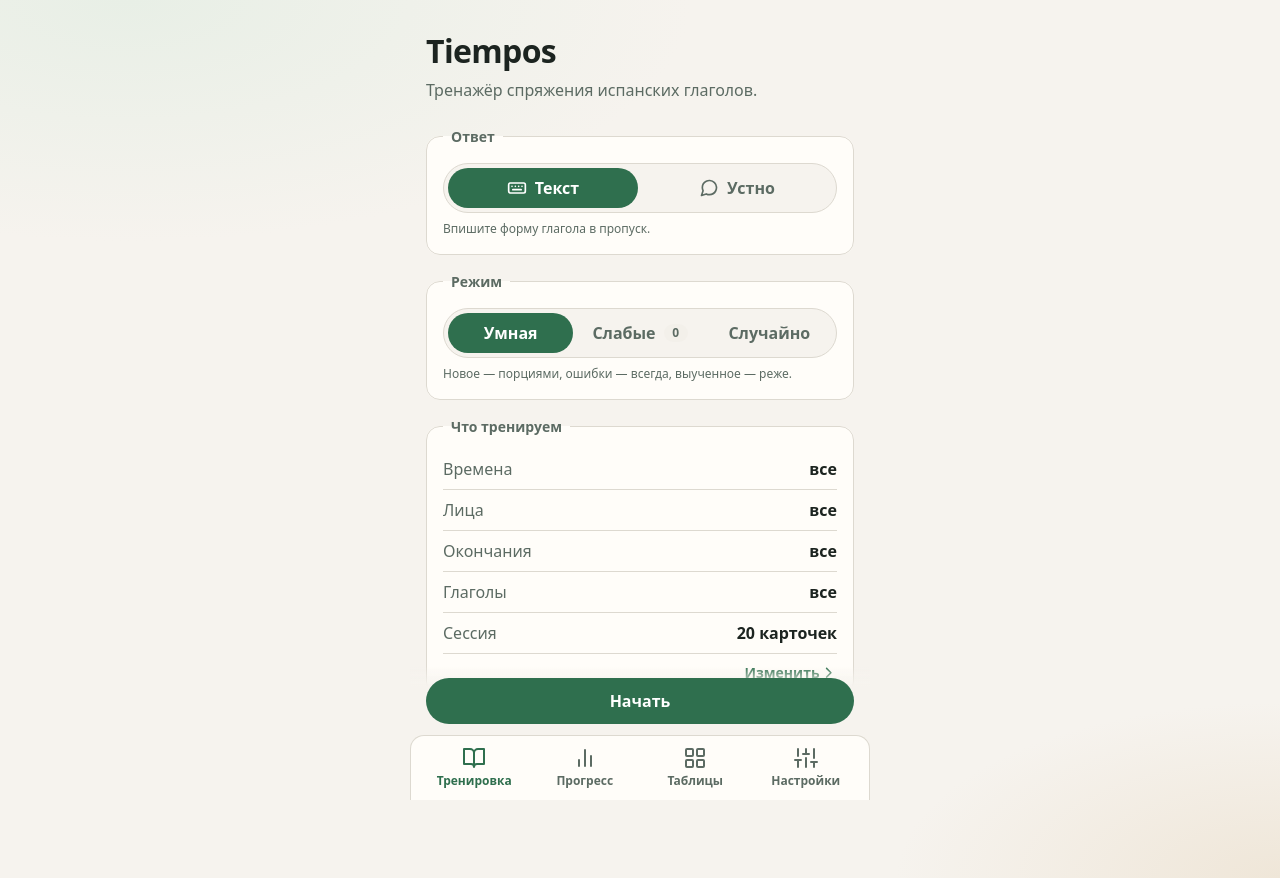
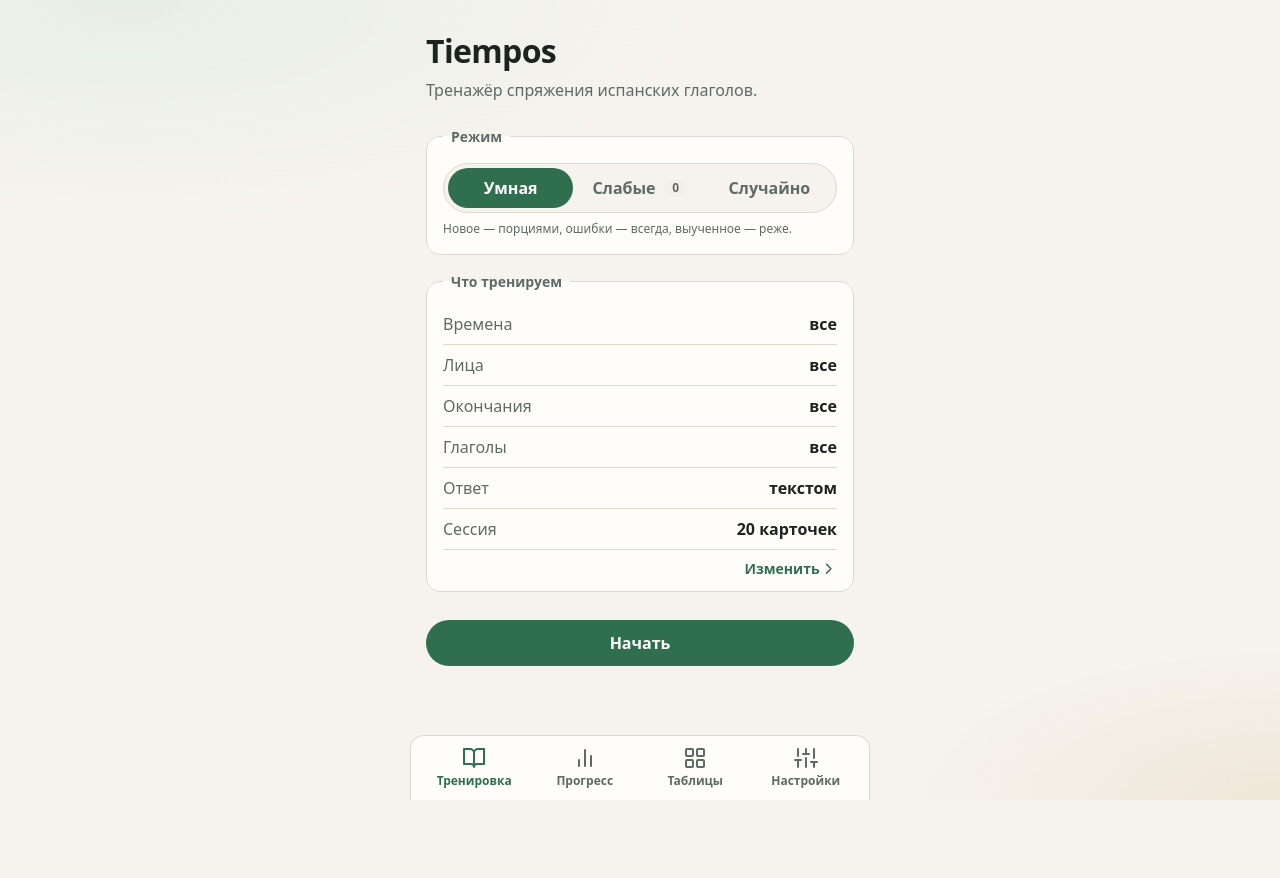
Before and after one commit to bartenev/tiempos, a Vue app: page / in a window 1280 px wide. After the commit the page ends 800 px from the top, so only its background shows below. Built offline with nearby package versions, Linux system fonts and the light colour scheme.

Commit message:
Move the text/oral switch from home to settings
The home summary «Что тренируем» gets an «Ответ» row instead.
Also fixes the oral hint for verbs: «откройте её», not «его».

Co-Authored-By: Claude Opus 5.5 <noreply@anthropic.com>

```diff
--- a/src/components/HomePanel.vue
+++ b/src/components/HomePanel.vue
@@ -109,41 +109,6 @@ function start() {
       </button>
     </div>
 
-    <fieldset class="group home__answer">
-      <legend class="group__legend home__answer-legend">Ответ</legend>
-      <div class="segmented home__answer-switch" role="radiogroup" aria-label="Как отвечать">
-        <button
-          class="segmented__item home__answer-text"
-          :class="{ 'segmented__item--active': settings.answer === 'text' }"
-          type="button"
-          role="radio"
-          :aria-checked="settings.answer === 'text'"
-          @click="settings.answer = 'text'"
-        >
-          <Icon name="keyboard" />Текст
-        </button>
-        <button
-          class="segmented__item home__answer-oral"
-          :class="{ 'segmented__item--active': settings.answer === 'oral' }"
-          type="button"
-          role="radio"
-          :aria-checked="settings.answer === 'oral'"
-          @click="settings.answer = 'oral'"
-        >
-          <Icon name="speech" />Устно
-        </button>
-      </div>
-      <p class="group__note home__answer-note">
-        {{
-          settings.answer === 'oral'
-            ? `Скажите ${isBook ? 'ответ' : 'форму'} вслух, откройте его и отметьте себя.`
-            : isBook
-              ? 'Впишите ответ в пропуск или выберите вариант.'
-              : 'Впишите форму глагола в пропуск.'
-        }}
-      </p>
-    </fieldset>
-
     <fieldset class="group home__mode">
       <legend class="group__legend home__mode-legend">Режим</legend>
       <div class="segmented home__mode-switch" role="radiogroup" aria-label="Режим">
@@ -185,6 +150,10 @@ function start() {
           <span class="home__filter-value">{{ bookSummary.exercises }}</span>
         </span>
         <span class="home__filter">
+          <span class="home__filter-name">Ответ</span>
+          <span class="home__filter-value">{{ bookSummary.answer }}</span>
+        </span>
+        <span class="home__filter">
           <span class="home__filter-name">Сессия</span>
           <span class="home__filter-value">{{ bookSummary.size }}</span>
         </span>
@@ -206,6 +175,10 @@ function start() {
         <span class="home__filter">
           <span class="home__filter-name">Глаголы</span>
           <span class="home__filter-value">{{ summary.verbs }}</span>
+        </span>
+        <span class="home__filter">
+          <span class="home__filter-name">Ответ</span>
+          <span class="home__filter-value">{{ summary.answer }}</span>
         </span>
         <span class="home__filter">
           <span class="home__filter-name">Сессия</span>
--- a/src/components/SettingsPanel.vue
+++ b/src/components/SettingsPanel.vue
@@ -1,4 +1,5 @@
 <script setup lang="ts">
+import { computed } from 'vue'
 import { IRREGULAR_INFINITIVES, findVerb } from '../data/verbs'
 import { settings } from '../lib/settingsState'
 import { setTheme, theme } from '../lib/theme'
@@ -10,6 +11,16 @@ import Icon from './Icon.vue'
 const irregularList = IRREGULAR_INFINITIVES
 
 const SIZES = [10, 20, 30]
+
+const answerNote = computed(() => {
+  const isBook = settings.track === 'book'
+  if (settings.answer === 'oral') {
+    return isBook
+      ? 'Скажите ответ вслух, откройте его и отметьте себя.'
+      : 'Скажите форму вслух, откройте её и отметьте себя.'
+  }
+  return isBook ? 'Впишите ответ в пропуск или выберите вариант.' : 'Впишите форму глагола в пропуск.'
+})
 
 /** Подписи чекбоксов; usted / ustedes тренируются вместе с él / ellos. */
 const PERSON_CHOICES: Record<Person, string> = {
@@ -127,6 +138,33 @@ function setAllIrregular(value: boolean) {
           {{ n }}
         </button>
       </div>
+    </fieldset>
+
+    <fieldset class="group settings__answer">
+      <legend class="group__legend settings__answer-legend">Ответ</legend>
+      <div class="segmented settings__answer-switch" role="radiogroup" aria-label="Как отвечать">
+        <button
+          class="segmented__item settings__answer-text"
+          :class="{ 'segmented__item--active': settings.answer === 'text' }"
+          type="button"
+          role="radio"
+          :aria-checked="settings.answer === 'text'"
+          @click="settings.answer = 'text'"
+        >
+          <Icon name="keyboard" />Текст
+        </button>
+        <button
+          class="segmented__item settings__answer-oral"
+          :class="{ 'segmented__item--active': settings.answer === 'oral' }"
+          type="button"
+          role="radio"
+          :aria-checked="settings.answer === 'oral'"
+          @click="settings.answer = 'oral'"
+        >
+          <Icon name="speech" />Устно
+        </button>
+      </div>
+      <p class="group__note settings__answer-note">{{ answerNote }}</p>
     </fieldset>
 
     <fieldset class="group settings__theme">
--- a/src/lib/settingsSummary.ts
+++ b/src/lib/settingsSummary.ts
@@ -1,6 +1,6 @@
 import { CHAPTERS, SECTIONS } from '../data/book'
 import { IRREGULAR_INFINITIVES } from '../data/verbs'
-import type { BookSelection, BookTheme, Tense } from '../types'
+import type { AnswerMode, BookSelection, BookTheme, Tense } from '../types'
 import { PERSONS, TENSES, VERB_GROUPS } from '../types'
 import { chapterSize } from './book'
 import { selectedUnits } from './bookSelection'
@@ -22,10 +22,17 @@ export interface SettingsSummary {
   persons: string
   groups: string
   verbs: string
+  answer: string
   size: string
 }
 
 const NOTHING = '—'
+
+/** Как отвечаем — строка «Ответ» в сводке. */
+export const ANSWER_SUMMARY: Record<AnswerMode, string> = {
+  text: 'текстом',
+  oral: 'устно',
+}
 
 /** «все» — если отмечено всё, иначе перечисление; ничего — «—». */
 function listOrAll(picked: string[], total: number): string {
@@ -69,6 +76,7 @@ export function describeSettings(settings: SetupSettings): SettingsSummary {
       VERB_GROUPS.length,
     ),
     verbs: describeVerbs(settings),
+    answer: ANSWER_SUMMARY[settings.answer],
     size: `${settings.size} карточек`,
   }
 }
@@ -77,6 +85,7 @@ export interface BookSummary {
   theme: string
   chapters: string
   exercises: string
+  answer: string
   size: string
 }
 
@@ -106,6 +115,7 @@ export function describeBook(settings: SetupSettings): BookSummary {
     theme: describeTheme(settings.bookSelection, units),
     chapters: units.length === 0 ? NOTHING : `${units.length} из ${CHAPTERS.length}`,
     exercises: String(exercises),
+    answer: ANSWER_SUMMARY[settings.answer],
     size: `${settings.size} карточек`,
   }
 }
```
Also changed, not shown: 1 other file (tests, documents, lock files or other folders).
